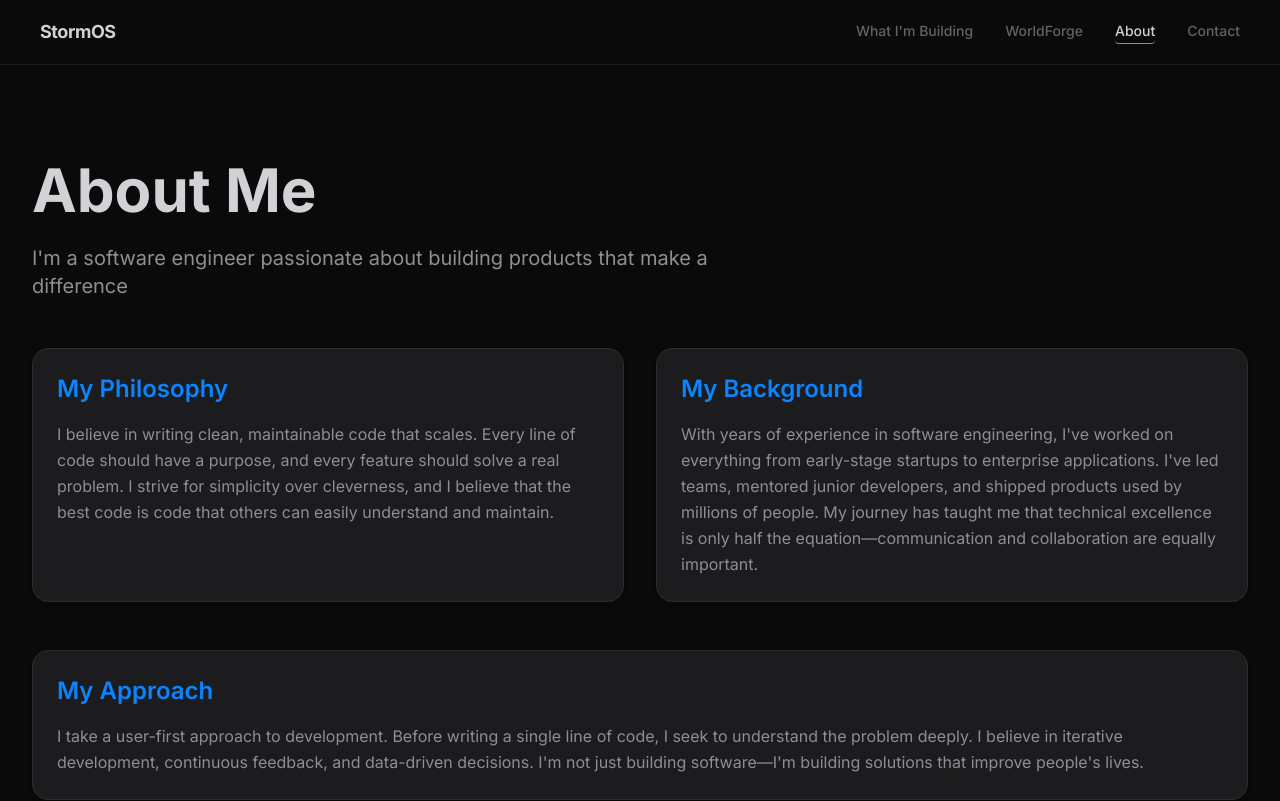
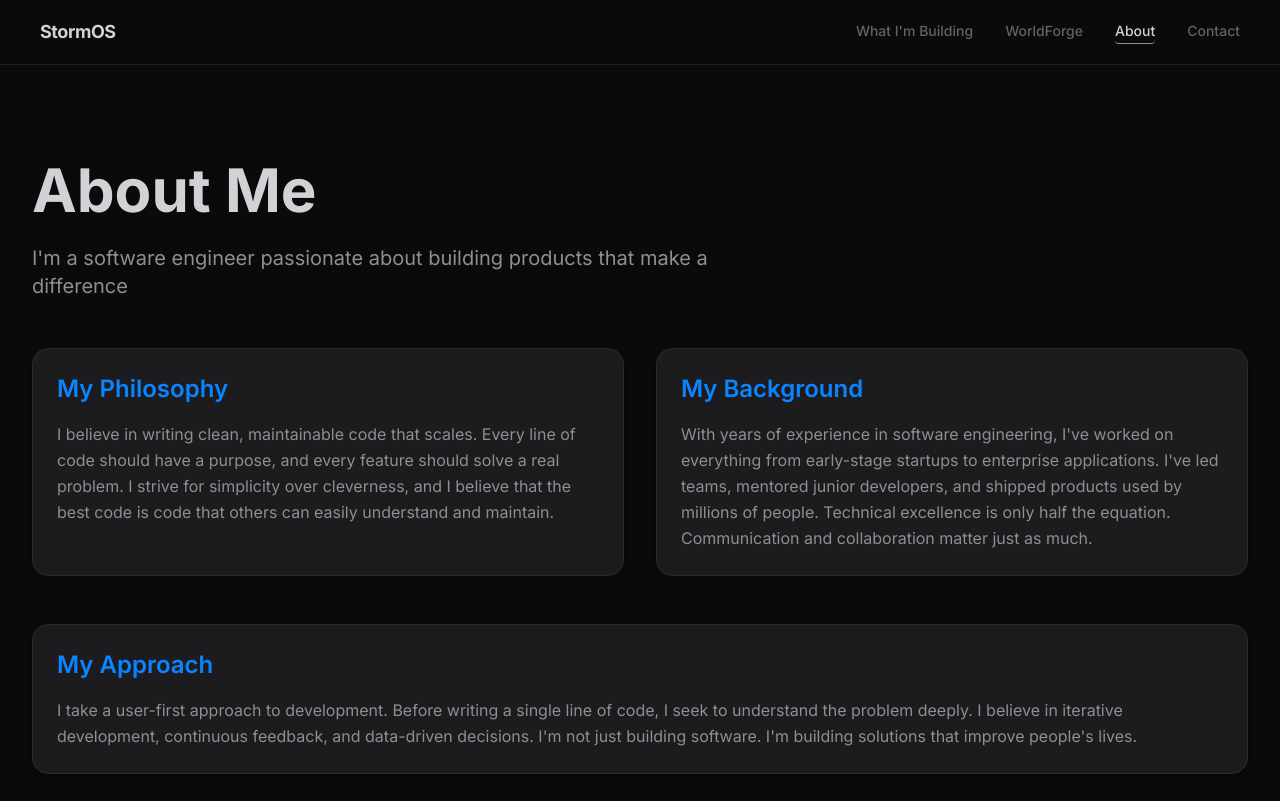
Before and after one commit to StormD3v/StormOS, a Next.js app: page /about in a window 1280 px wide. Shown: the top 801 px of the page. Built offline with nearby package versions, Linux system fonts and the light colour scheme.

Commit message:
Refine about and contact sections

```diff
--- a/app/about/page.tsx
+++ b/app/about/page.tsx
@@ -33,7 +33,7 @@ export default function AboutPage() {
               <h2 className="text-2xl font-semibold text-storm-blue mb-4">My Background</h2>
               <p className="text-neutral-400 leading-relaxed">
                 {/* [PLACEHOLDER: replace "years of experience" and "millions of people" with real figures] */}
-                With years of experience in software engineering, I&apos;ve worked on everything from early-stage startups to enterprise applications. I&apos;ve led teams, mentored junior developers, and shipped products used by millions of people. My journey has taught me that technical excellence is only half the equation—communication and collaboration are equally important.
+                With years of experience in software engineering, I&apos;ve worked on everything from early-stage startups to enterprise applications. I&apos;ve led teams, mentored junior developers, and shipped products used by millions of people. Technical excellence is only half the equation. Communication and collaboration matter just as much.
               </p>
             </Card>
           </div>
@@ -41,7 +41,7 @@ export default function AboutPage() {
           <Card variant="elevated" className="mb-12">
             <h2 className="text-2xl font-semibold text-storm-blue mb-4">My Approach</h2>
             <p className="text-neutral-400 leading-relaxed">
-              I take a user-first approach to development. Before writing a single line of code, I seek to understand the problem deeply. I believe in iterative development, continuous feedback, and data-driven decisions. I&apos;m not just building software—I&apos;m building solutions that improve people&apos;s lives.
+              I take a user-first approach to development. Before writing a single line of code, I seek to understand the problem deeply. I believe in iterative development, continuous feedback, and data-driven decisions. I&apos;m not just building software. I&apos;m building solutions that improve people&apos;s lives.
             </p>
           </Card>
 
--- a/components/sections/contact.tsx
+++ b/components/sections/contact.tsx
@@ -41,8 +41,8 @@ export function Contact() {
 
           {/* Framing — filters audience toward the right conversations */}
           <p className="text-lg text-neutral-400 mb-6 max-w-xl leading-relaxed text-pretty">
-            If something here connects with what you&apos;re building—or you&apos;re simply
-            curious about what comes next—I&apos;d love to hear from you.
+            If something here connects with what you&apos;re building, or you&apos;re simply
+            curious about what comes next, I&apos;d love to hear from you.
           </p>
           <p className="text-base text-neutral-500 mb-16 max-w-xl leading-relaxed">
             This isn&apos;t a place for generic project requests.
```
